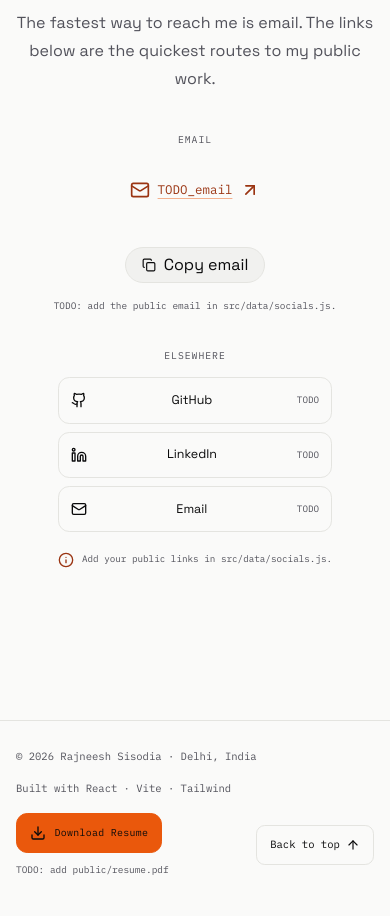
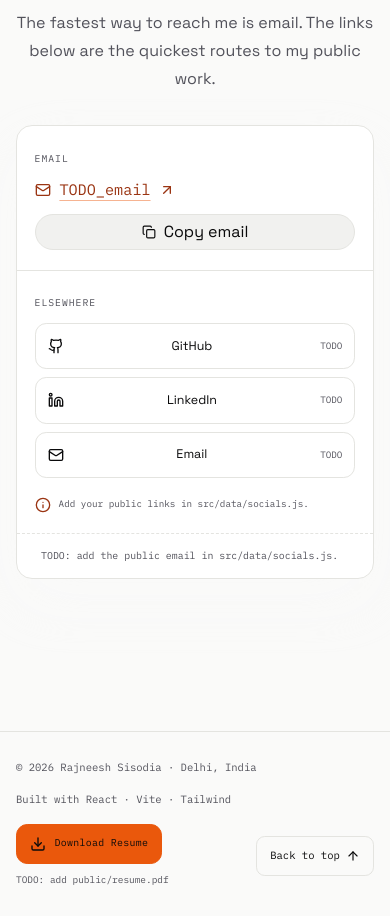
Before and after one commit to devrajneesh006/Portfolio, a React (Vite) app: page / in a window 390 px wide. Shown: the part 8680-9596 px from the top of the page. Built offline with nearby package versions, Linux system fonts and the light colour scheme.

Commit message:
Contact spec-sheet panel; remove hero arrow button

```diff
--- a/src/components/sections/Contact.jsx
+++ b/src/components/sections/Contact.jsx
@@ -2,7 +2,6 @@ import { ArrowUpRight, Info, Mail } from 'lucide-react'
 import { toast } from 'sonner'
 import { Reveal } from '@/components/animations/Reveal'
 import { SectionHeading } from '@/components/animations/SectionHeading'
-import { Magnetic } from '@/components/animations/Magnetic'
 import EmailCopyButton from '@/components/ui/EmailCopyButton'
 import SocialLinks from '@/components/ui/SocialLinks'
 import { socials, isPlaceholder } from '@/data/socials'
@@ -10,6 +9,10 @@ import { siteCopy } from '@/data/siteCopy'
 
 function Contact() {
   const emailPlaceholder = isPlaceholder(socials.email)
+
+  const handleEmail = emailPlaceholder
+    ? (event) => { event.preventDefault(); toast.info(siteCopy.contact.emailTodo) }
+    : undefined
 
   return (
     <section id="contact" className="document-section contact-section" aria-labelledby="contact-heading">
@@ -21,30 +24,30 @@ function Contact() {
           description={siteCopy.contact.description}
           align="center"
         />
-        <Reveal blur scale delay={0.1} className="contact-cta-body">
-          <p className="contact-label">{siteCopy.contact.emailLabel}</p>
-          <Magnetic className="contact-email-wrap">
-            <a
-              className="contact-email contact-email--big"
-              href={`mailto:${socials.email}`}
-              onClick={emailPlaceholder ? (event) => { event.preventDefault(); toast.info(siteCopy.contact.emailTodo) } : undefined}
-            >
-              <Mail className="h-5 w-5 shrink-0" aria-hidden="true" />
+        <Reveal blur scale delay={0.1}>
+          <div className="contact-panel">
+            <div className="contact-row">
+              <span className="contact-label">{siteCopy.contact.emailLabel}</span>
+              <a className="contact-email" href={`mailto:${socials.email}`} onClick={handleEmail}>
+                <Mail className="h-4 w-4 shrink-0" aria-hidden="true" />
                 <span>{socials.email}</span>
-              <ArrowUpRight className="h-5 w-5 shrink-0" aria-hidden="true" />
+                <ArrowUpRight className="h-4 w-4 shrink-0" aria-hidden="true" />
               </a>
-          </Magnetic>
-          <div className="contact-actions contact-actions--center">
               <EmailCopyButton />
-            {emailPlaceholder ? <span className="contact-placeholder">TODO: add the public email in src/data/socials.js.</span> : null}
             </div>
-          <div className="contact-socials">
+            <div className="contact-row">
               <span className="contact-label">{siteCopy.contact.socialsLabel}</span>
+              <div className="contact-row-body">
                 <SocialLinks />
                 <p className="placeholder-note">
                   <Info className="h-4 w-4" aria-hidden="true" />
                   <span>{siteCopy.contact.placeholderNotice}</span>
                 </p>
+              </div>
+            </div>
+            {emailPlaceholder ? (
+              <p className="contact-footnote">TODO: add the public email in src/data/socials.js.</p>
+            ) : null}
           </div>
         </Reveal>
       </div>
--- a/src/components/sections/Hero.jsx
+++ b/src/components/sections/Hero.jsx
@@ -1,6 +1,6 @@
 import { useRef, useState } from 'react'
 import { motion } from 'motion/react'
-import { ArrowDown, ArrowUpRight, Hand } from 'lucide-react'
+import { ArrowUpRight, Hand } from 'lucide-react'
 import { gsap, useGSAP } from '@/lib/gsap'
 import { Magnetic } from '@/components/animations/Magnetic'
 import { Button } from '@/components/ui/button'
@@ -80,18 +80,6 @@ function Hero() {
             <Portrait />
           </motion.div>
 
-          <motion.div className="hero-arrow" {...rise(0.3)}>
-            <Magnetic>
-              <button
-                type="button"
-                className="hero-arrow-button"
-                onClick={() => scrollTo('#projects')}
-                aria-label="Scroll to selected work"
-              >
-                <ArrowDown className="h-5 w-5" aria-hidden="true" />
-              </button>
-            </Magnetic>
-          </motion.div>
         </div>
 
         <motion.p className="hero-location" {...rise(0.34)}>
--- a/src/styles.css
+++ b/src/styles.css
@@ -450,33 +450,6 @@ canvas {
   letter-spacing: -0.08em;
 }
 
-.hero-arrow {
-  position: absolute;
-  z-index: 2;
-  top: 34%;
-  left: calc(50% + clamp(6rem, 22vw, 24rem));
-}
-
-.hero-arrow-button {
-  display: grid;
-  width: 3.5rem;
-  height: 3.5rem;
-  place-items: center;
-  border: 1px solid var(--text);
-  border-radius: 999px;
-  background: var(--surface);
-  color: var(--text);
-  cursor: pointer;
-  box-shadow: 0 12px 32px color-mix(in srgb, var(--bg) 45%, transparent);
-  transition: background-color 200ms ease, color 200ms ease, transform 200ms ease;
-}
-
-.hero-arrow-button:hover {
-  background: var(--text);
-  color: var(--bg);
-  transform: translateY(3px);
-}
-
 .hero-location {
   margin: 1.5rem 0 0;
   color: var(--muted);
@@ -1690,7 +1663,7 @@ canvas {
   font-size: 0.82rem;
 }
 
-/* ---- Contact (centered big CTA) ---- */
+/* ---- Contact (aligned spec-sheet panel) ---- */
 
 .contact-cta .section-heading {
   margin-inline: auto;
@@ -1701,74 +1674,69 @@ canvas {
   justify-content: center;
 }
 
-.contact-cta-body {
-  display: grid;
-  justify-items: center;
-  gap: 1.25rem;
-  margin-top: 2.5rem;
-  text-align: center;
-}
-
 .contact-label {
   display: block;
-  color: var(--muted);
-}
-
-.contact-email-wrap {
-  display: inline-block;
-  max-width: 100%;
-}
-
-.contact-email--big {
-  margin-top: 0;
-  font-size: clamp(1rem, 3.4vw, 1.6rem);
+  padding-top: 0.35rem;
+  color: var(--muted);
+  white-space: nowrap;
+}
+
+.contact-panel {
+  margin-top: 2.75rem;
+  border: 1px solid var(--border);
+  border-radius: 1rem;
+  background: var(--surface);
+  box-shadow: 0 24px 60px color-mix(in srgb, var(--bg) 55%, transparent);
+}
+
+.contact-row {
+  display: grid;
+  grid-template-columns: 7rem minmax(0, 1fr) auto;
+  gap: 1rem;
+  align-items: center;
+  padding: 1.5rem 1.5rem;
+}
+
+.contact-row + .contact-row {
+  border-top: 1px solid var(--border);
+}
+
+.contact-email {
+  display: inline-flex;
+  min-width: 0;
+  align-items: center;
+  gap: 0.55rem;
+  overflow-wrap: anywhere;
+  color: var(--accent-ink);
+  font-family: "IBM Plex Mono", ui-monospace, monospace;
+  font-size: clamp(0.95rem, 2.4vw, 1.3rem);
   font-weight: 500;
-}
-
-.contact-actions--center {
-  justify-content: center;
+  text-decoration: underline;
+  text-decoration-color: color-mix(in srgb, var(--accent) 45%, transparent);
+  text-underline-offset: 5px;
+}
+
+.contact-email:hover {
+  color: var(--text);
+}
+
+.contact-row-body {
+  display: grid;
+  gap: 0.85rem;
+  min-width: 0;
+}
+
+.contact-footnote {
+  margin: 0;
+  padding: 0.9rem 1.5rem;
+  border-top: 1px dashed var(--border);
+  color: var(--muted);
+  font-family: "IBM Plex Mono", ui-monospace, monospace;
+  font-size: 0.62rem;
 }
 
 .site-footer-stack {
   margin: 0;
-}
-
-.contact-socials {
-  display: grid;
-  justify-items: center;
-  gap: 0.9rem;
-  margin-top: 1rem;
-}
-
-.contact-socials .social-links {
-  width: min(100%, 26rem);
-}
-
-.contact-email {
-  display: inline-flex;
-  max-width: 100%;
-  align-items: center;
-  gap: 0.5rem;
-  margin-top: 0.8rem;
-  overflow-wrap: anywhere;
-  color: var(--accent-ink);
-  font-family: "IBM Plex Mono", ui-monospace, monospace;
-  font-size: clamp(0.78rem, 1.5vw, 0.95rem);
-  text-decoration: underline;
-  text-decoration-color: color-mix(in srgb, var(--accent) 45%, transparent);
-  text-underline-offset: 4px;
-}
-
-.contact-email:hover {
-  color: var(--text);
-}
-
-.contact-actions {
-  display: flex;
-  flex-wrap: wrap;
-  align-items: center;
-  gap: 0.75rem;
-  margin-top: 1.25rem;
 }
 
 .placeholder-note {
@@ -1865,10 +1833,6 @@ canvas {
     scroll-margin-top: 6rem;
   }
 
-  .hero-arrow {
-    display: none;
-  }
-
   .project-grid {
     grid-template-columns: 1fr;
   }
@@ -1957,6 +1921,16 @@ canvas {
   .hero-actions a {
     flex: 1 1 100%;
     justify-content: center;
+  }
+
+  .contact-row {
+    grid-template-columns: minmax(0, 1fr);
+    gap: 0.8rem;
+    padding: 1.25rem 1.1rem;
+  }
+
+  .contact-panel {
+    margin-top: 2rem;
   }
 
   .hero-stats {
```
Lines whose indentation alone changed are shown as unchanged.
